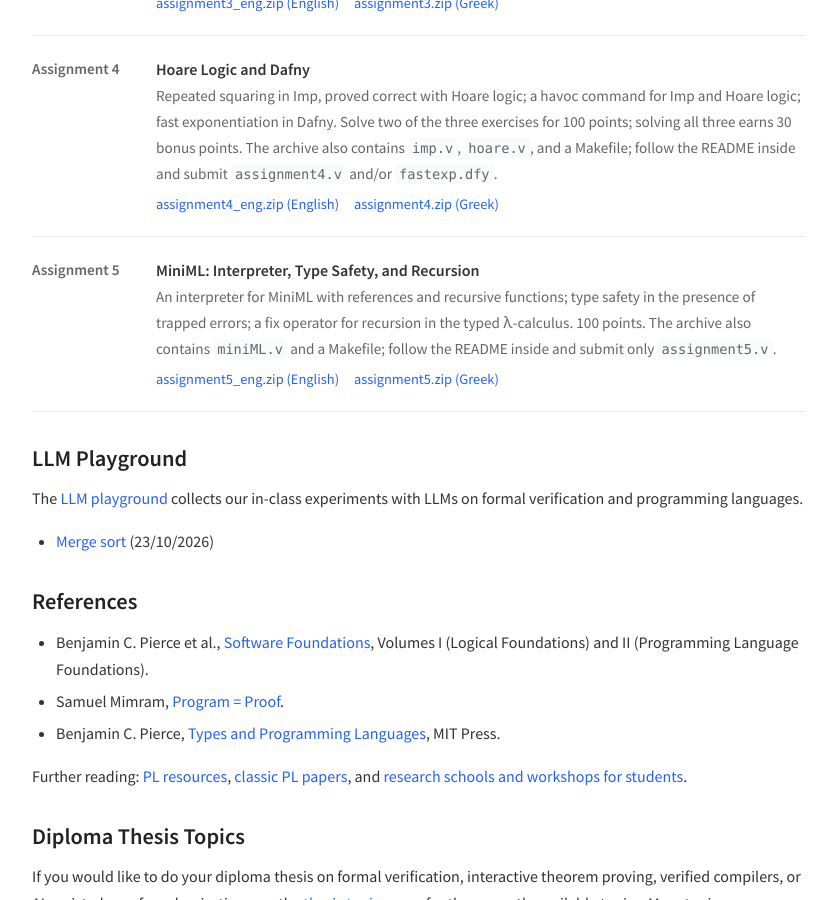
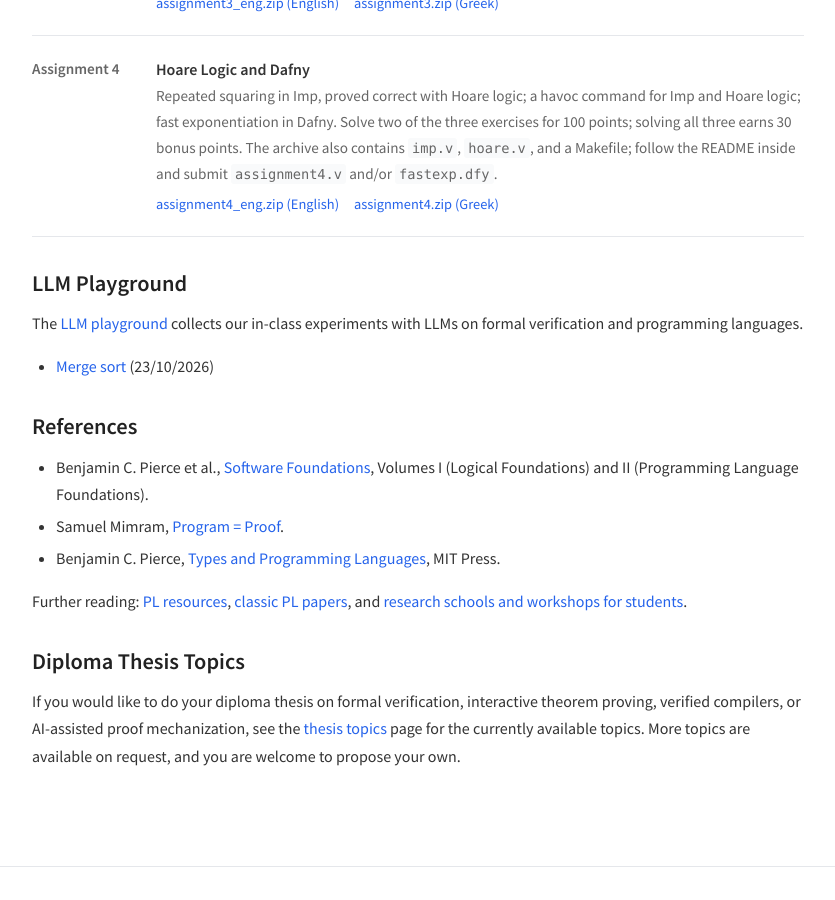
Before and after one commit to zoep/zoep.github.io, a Jekyll site: the page built from courses/pl2.md, in a window 1280 px wide and 900 px high, scrolled down 2831 px. Shown: the whole window, without its empty margins (222-1057 px from the left). Built offline with Jekyll 4.4.1, drawn with Linux system fonts in a browser that asks for light colours.

Commit message:
Remove assignment 5 for now as it may change

```diff
--- a/courses/pl2.md
+++ b/courses/pl2.md
@@ -199,18 +199,6 @@ is available in English and in Greek, and is submitted through Helios.
   </div>
 </div>
 
-<div class="syllabus-entry">
-  <div class="entry-label">Assignment 5</div>
-  <div class="entry-body">
-    <div class="entry-title">MiniML: Interpreter, Type Safety, and Recursion</div>
-    <div class="entry-desc">An interpreter for MiniML with references and recursive functions; type safety in the presence of trapped errors; a fix operator for recursion in the typed λ-calculus. 100 points. The archive also contains <code>miniML.v</code> and a Makefile; follow the README inside and submit only <code>assignment5.v</code>.</div>
-    <div class="entry-links">
-      <a href="{{ '/assets/courses/pl2/assignments/05/assignment5_eng.zip' | relative_url }}">assignment5_eng.zip (English)</a>
-      <a href="{{ '/assets/courses/pl2/assignments/05/assignment5.zip' | relative_url }}">assignment5.zip (Greek)</a>
-    </div>
-  </div>
-</div>
-
 ## LLM Playground
 
 The [LLM playground](https://github.com/zoep/PL2/tree/main/LLM-playground) collects
```
